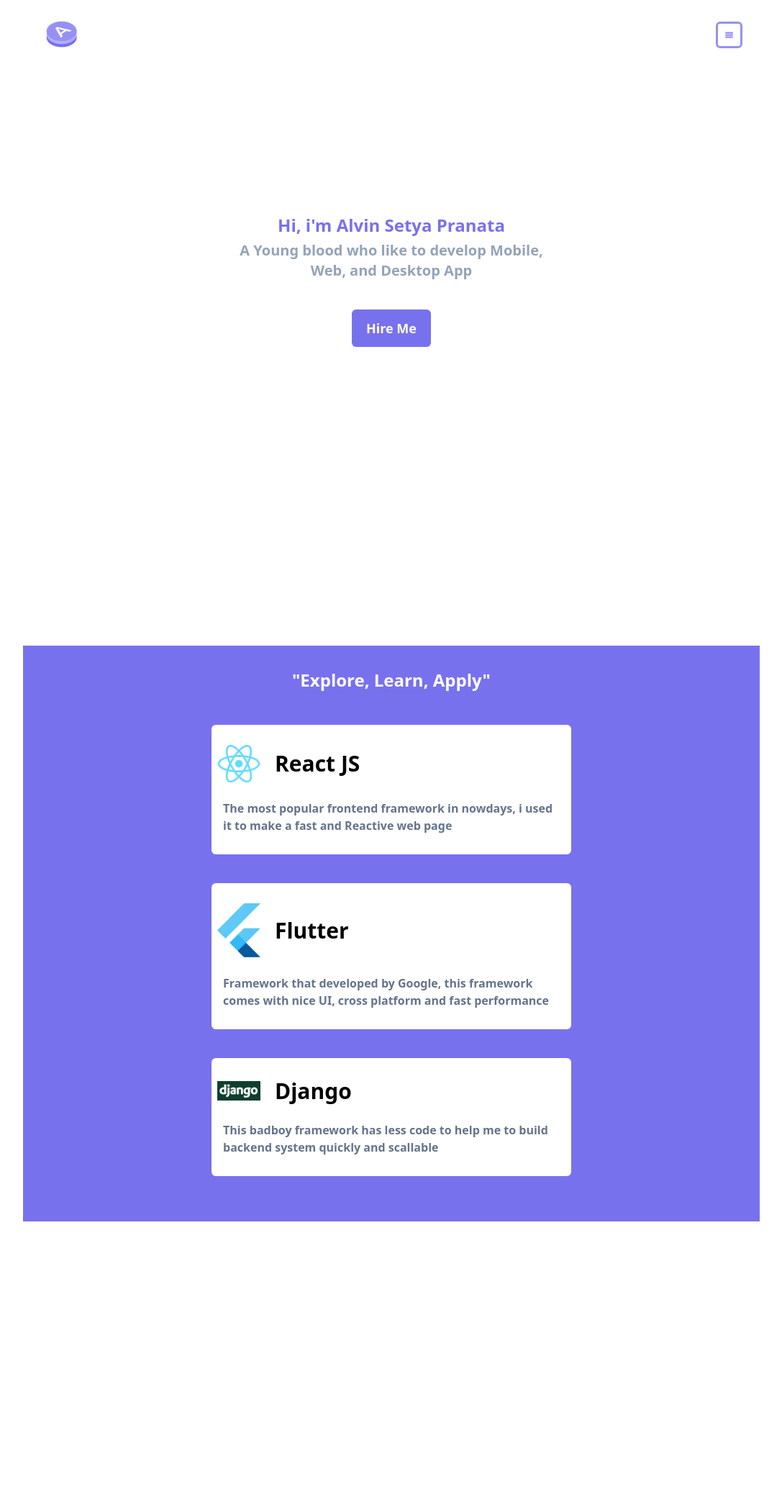
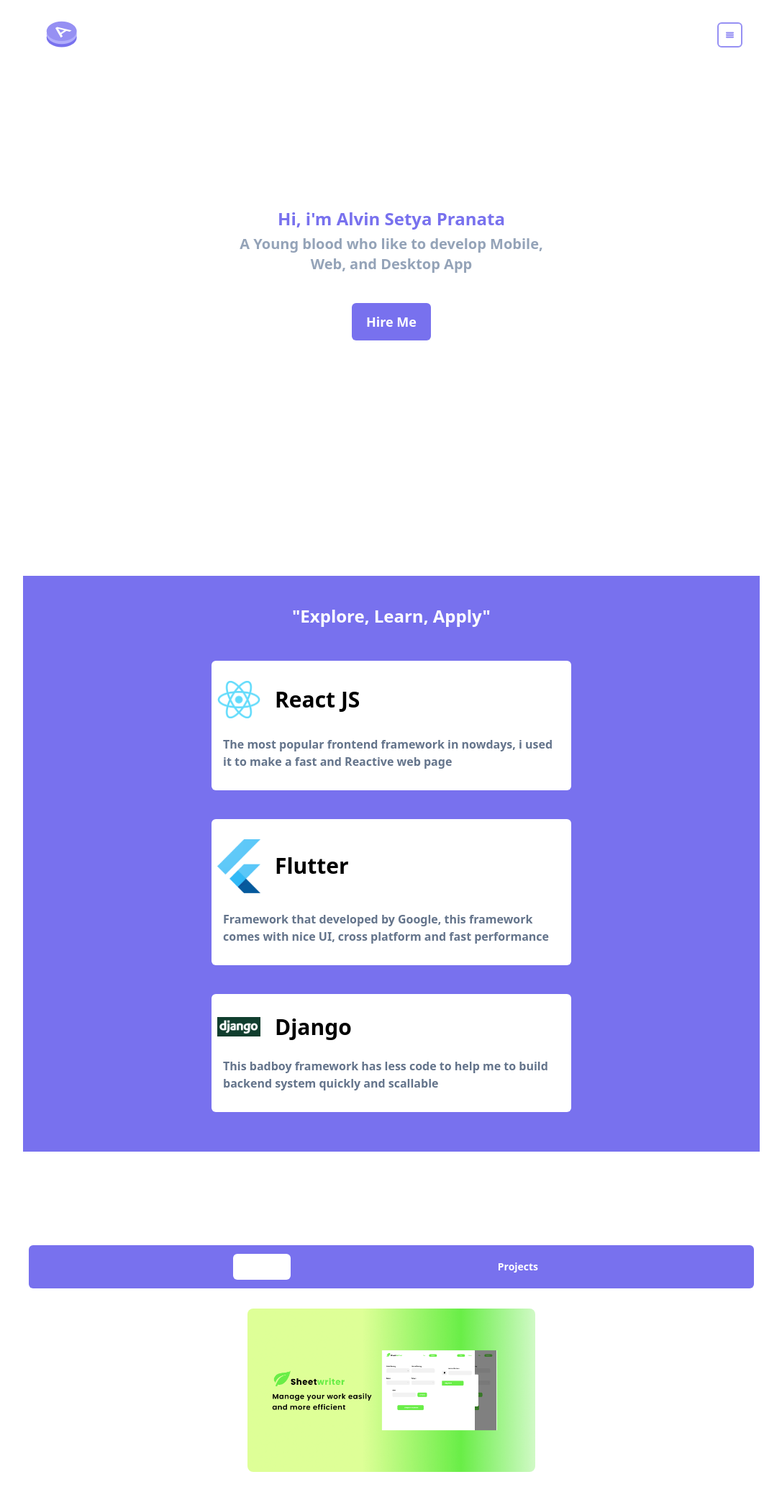
Before and after one commit to AlvinSetyaPranata/alvinsetyaportfolio, a React (Vite) app: page / in a window 1280 px wide. Shown: the top 2084 px of the page at 72% size, without its empty margins (96-1183 px from the left). Before the commit the page ends 1697 px from the top, so only its background shows below. Built offline with nearby package versions, Linux system fonts and the light colour scheme.

Commit message:
Created card group for projects and designs

```diff
--- a/package.json
+++ b/package.json
@@ -32,6 +32,6 @@
     "postcss": "^8.4.19",
     "postcss-cli": "^10.0.0",
     "tailwindcss": "^3.2.4",
-    "vite": "^4.0.1"
+    "vite": "^4.0.2"
   }
 }
--- /dev/null
+++ b/src/components/Card.jsx
@@ -0,0 +1,18 @@
+import React from 'react'
+
+function Card({ url, title, date }) {
+  return (
+    <div className='bg-white rounded-lg max-w-[400px] relative'>
+      <img src={url} alt="sheetwriter" className='w-full' />
+      <div className='bg-slate-800 absolute z-5 w-full h-full inset-0 text-center grid place-items-center opacity-0 hover:opacity-80 opacity-trans'>
+        <div className='grid gap-y-2'>
+          <p className='text-white text-xl font-bold'>{title}</p>
+          <span className='text-white'>{date}</span>
+        </div>
+      </div>
+
+    </div>
+  )
+}
+
+export default Card
--- a/src/components/Navbar.jsx
+++ b/src/components/Navbar.jsx
@@ -1,11 +1,13 @@
 import React from 'react'
 
-function Navbar() {
+function Navbar({ state, controller }) {
+
+  const svg_base_class = 'p-2 border-[2px] border-lavender-500 rounded-md stroke-lavender-500 con'
+
   return (
-    <div className="mx-auto w-full flex justify-between items-center p-6 box-border bg-white max-w-[1024px]">
+    <div className="w-full flex justify-between items-center p-6 box-border bg-white max-w-[1024px] fixed xl:left-[50%] xl:translate-x-[-50%]">
       <img src="/logo.svg" alt="logo" width={60} />
-
-      <div className='p-2 border-[3px] border-lavender-500 con rounded-md stroke-lavender-500'>
+      <div className={state === "active" ? svg_base_class + "active" : svg_base_class } onClick={() => controller()}>
         <svg viewBox='0 -10 100 100' fill="none">
           <path d="m 20 20 h 60 " className="ham-path-1"></path>
           <path d="m 20 40 h 60 " className="ham-path-2"></path>
--- /dev/null
+++ b/src/components/Navlink.jsx
@@ -0,0 +1,23 @@
+import React from 'react'
+import { Link, useLocation } from 'react-router-dom'
+
+function Navlink({ isActive }) {
+    const loc = useLocation().pathname
+    const base_class = " text-xl w-[300px] bg-white rounded-md py-3 px-4 font-bold text-lavender-600"
+
+    const handleClick = () => {
+        console.log("Hello worlds")
+    }
+
+    return (
+        <div className={isActive === "active" ? "navigation active" : "navigation"}>
+            <div className='relative top-[50%] w-full grid place-items-center gap-y-[30px]'>
+                <Link to="/" onClick={() => handleClick()} className={base_class}>Home</Link>
+                <Link to="/about" className={base_class} onClick={() => handleClick()}>About</Link>
+                <Link to="/project" className={base_class}>Project</Link>
+            </div>
+        </div>
+    )
+}
+
+export default Navlink
--- a/src/index.css
+++ b/src/index.css
@@ -32,24 +32,22 @@
         transition: all 500ms ease;
     }
 
-    .con:hover {
-        border: none;
-        @apply bg-lavender-500;
-        stroke: white;
+    .con.active {
+        @apply bg-white stroke-lavender-500;
     }
 
-    .con:hover .ham-path-1 {
+    .con.active .ham-path-1 {
         transform-origin: 75% 35%;
         transform: rotate(-45deg);
     }
 
-    .con:hover .ham-path-2 {
+    .con.active .ham-path-2 {
         transform: translateX(50px);
         opacity: 0;
     }
 
 
-    .con:hover .ham-path-3 {
+    .con.active .ham-path-3 {
         transform-origin: 70% 50%;
         transform: rotate(45deg);
     }
@@ -71,4 +69,30 @@
         @apply w-full;
         max-width: 500px;
     }
+
+    /* main navigation */
+    .navigation {
+        @apply bg-lavender-600 h-screen w-full fixed;
+        transform: scale(0%);
+        transition: all 500ms ease;
+    }
+
+    .navigation.active {
+        transform: scale(100%);
+    }
+
+    /* navlink */
+
+    .navlink.active {
+        @apply bg-white text-lavender-600
+    }
+
+
+    /* projects */
+
+    .opacity-trans {
+        transition: opacity 500ms ease;
+    }
+
+
 }
--- a/src/pages/Home/index.jsx
+++ b/src/pages/Home/index.jsx
@@ -1,15 +1,20 @@
-import React from 'react'
+import React, { useState } from 'react'
 import Group from '../../components/Group'
+import Card from '../../components/Card'
 
 function Home() {
 
   const section_baseclass = " min-h-screen box-border min-w-full"
+  const base_blockquote = 'mx-auto text-white text-2xl text-center max-w-[30ch] font-bold my-4 '
+  const base_catagories = 'text-white px-4 py-2 rounded-md font-semibold cursor-pointer text-sm '
+
+  const [catagories, setCatagories] = useState(1)
 
 
   return (
     <div className='container h-max box-border grid w-full'>
-      <section className={section_baseclass}>
-        <div className='grid place-items-center px-2 relative top-[25%]'>
+      <section className={"grid place-items-center" + section_baseclass}>
+        <div className='grid place-items-center px-2'>
           <h1 className='text-2xl font-bold text-lavender-600'>Hi, i'm Alvin Setya Pranata</h1>
           <h2 className='text-xl text-center font-semibold text-slate-400 max-w-[40ch] mt-[5px]'>A Young blood who like to develop
             Mobile, Web, and Desktop App</h2>
@@ -17,15 +22,28 @@
         </div>
       </section>
 
-      <section className={"bg-lavender-600 py-4 h-max overflow-hidden" + section_baseclass}>
-          <blockquote className='mx-auto text-white text-2xl text-center max-w-[30ch] font-bold my-4'>"Explore, Learn, Apply"</blockquote>
+      <section className={"bg-lavender-600 py-6 h-max overflow-hidden" + section_baseclass}>
+          <blockquote className={base_blockquote}>"Explore, Learn, Apply"</blockquote>
 
           <div className='w-full h-max flex flex-col items-center mt-[30px] p-4 gap-y-[40px]'>
             <Group url="/react-icon.png" desc="The most popular frontend framework in nowdays, i used it to make a fast and Reactive web page" names="React JS"/>
             <Group url="/flutter.png" desc="Framework that developed by Google, this framework comes with nice UI, cross platform and fast performance " names="Flutter"/>
             <Group url="/django-logo.png" desc="This badboy framework has less code to help me to build backend system quickly and scallable " names="Django"/>
           </div>
+      </section>
 
+      <section className={"py-6 h-max" + section_baseclass}>
+        <blockquote className={base_blockquote + "text-black"}>"Is about the projects"</blockquote>
+
+        <div className='w-full mt-[50px] max-h-full p-2 box-border'>
+          <div className='h-fit bg-lavender-600 w-full flex p-3 rounded-md justify-evenly'>
+            <p className={catagories===1 ? base_catagories+"text-black bg-white" : base_catagories} onClick={() => setCatagories(1)}>Design</p>
+            <p className={catagories===2 ? base_catagories+"text-black bg-white" : base_catagories} onClick={() => setCatagories(2)}>Projects</p>
+          </div>
+          <div className='h-full w-full mt-5 grid place-items-center py-2'>
+            <Card url="/sheetwriter.jpg" title="Sheetwriter" date="12-90-20"/>
+          </div>
+        </div>
       </section>
     </div>
   )
--- a/src/pages/Layout/index.jsx
+++ b/src/pages/Layout/index.jsx
@@ -1,14 +1,28 @@
-import React, { Suspense } from 'react'
+import React, { Suspense, useState } from 'react'
 import { Outlet } from 'react-router-dom'
 import Navbar from '../../components/Navbar'
-
+import Navlink from '../../components/Navlink'
 
 function Layout() {
+
+  const [active, setActive] = useState("")
+
+  const activeToggle = () => {
+    console.log(active)
+    if (active === "active") {
+      setActive("")
+    } else {
+      setActive("active")
+    }
+  }
+
   return (
-    <div className="min-w-screen h-max">
-      <Navbar />
+    <div className="min-w-screen h-max overflow-hidden">
+      <Navlink isActive={active}/>
+      <Navbar state={active} controller={activeToggle} />
       <Suspense>
         <div className="h-max max-w-[1024px] mx-auto">
+
           <Outlet />
         </div>
       </Suspense>
--- a/tailwind.config.cjs
+++ b/tailwind.config.cjs
@@ -1,6 +1,6 @@
 /** @type {import('tailwindcss').Config} */
 module.exports = {
-  content: ["index.html", "./src/**/*.jsx", "./src/components/*.jsx"],
+  content: ["index.html", "./src/**/*.jsx", "./src/components/*.jsx", "./src/pages/**/*.jsx"],
   theme: {
     extend: {
       'colors': {
```
Also changed, not shown: 2 other files (tests, documents, lock files or other folders).
